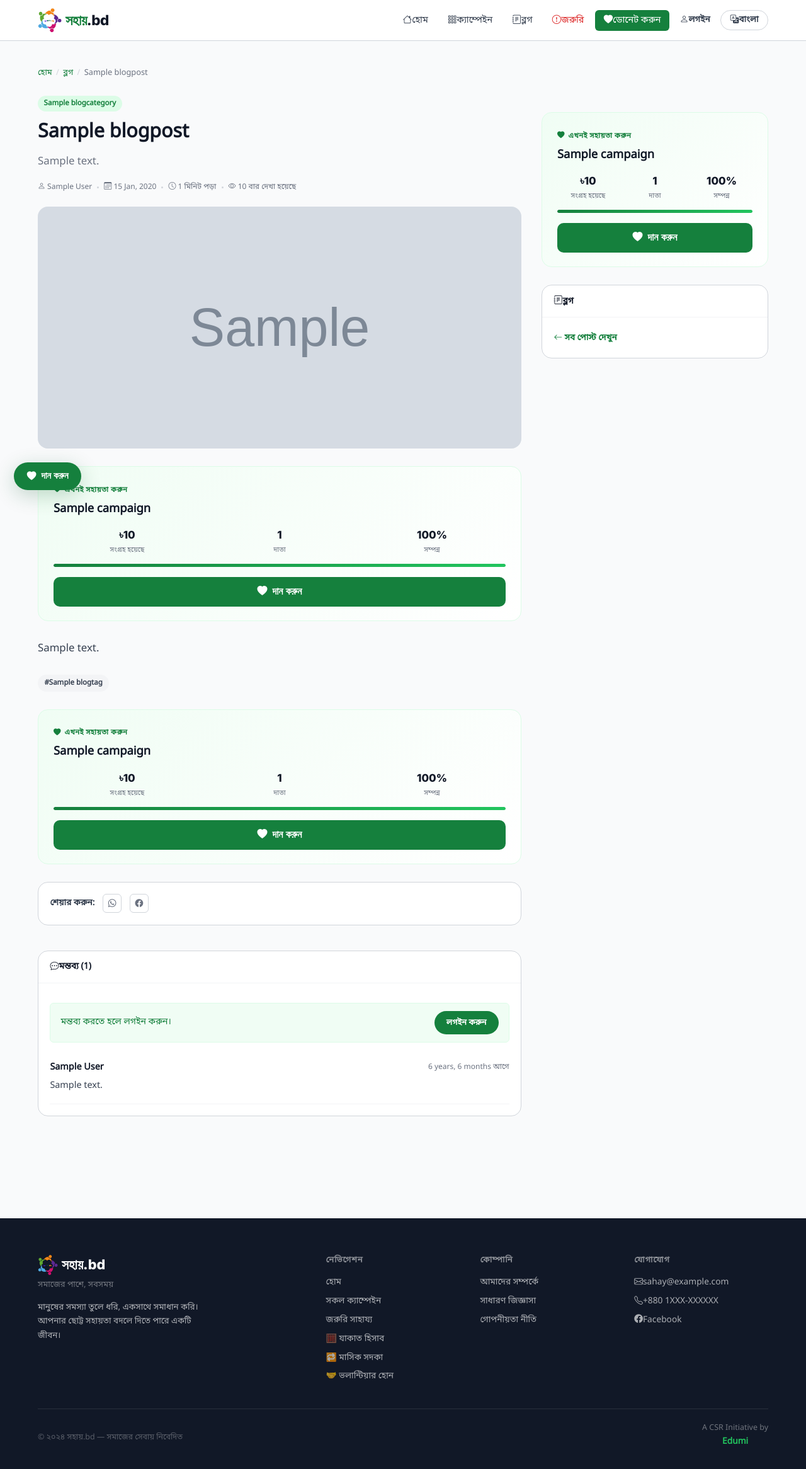
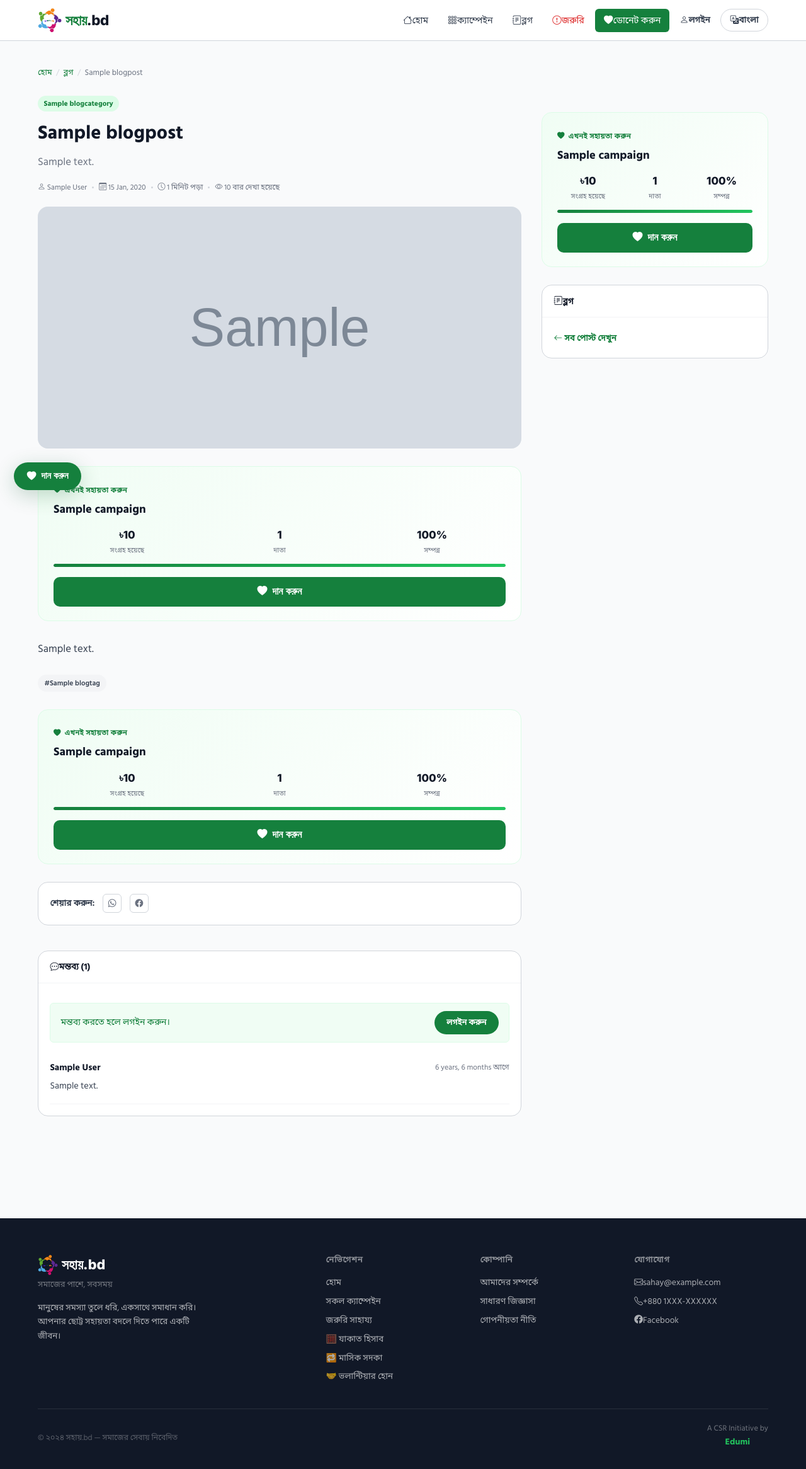
Before and after one commit to Mdmunnaa/SADKA, a Django app: a page that uses templates/base.html in a window 1280 px wide. Shown: the whole page at 63% size. Run offline with Django 5.2, Linux system fonts and the light colour scheme; tables that the repository leaves empty hold one stand-in row (values such as "Sample post"); grey boxes marked "Sample" are stand-in pictures; some libraries are stand-ins or nearby versions.

Commit message:
Add files via upload

```diff
--- a/static/css/main.css
+++ b/static/css/main.css
@@ -62,7 +62,7 @@
 }
 
 body {
-  font-family: 'Noto Sans Bengali', 'Hind Siliguri', 'Inter', sans-serif;
+  font-family: 'Hind Siliguri', 'Noto Sans Bengali', 'Inter', sans-serif;
   background: var(--gray-50);
   color: var(--gray-900);
   line-height: 1.65;
@@ -155,7 +155,7 @@ a { text-decoration: none; color: inherit; }
   cursor: pointer;
   transition: all .15s;
   white-space: nowrap;
-  font-family: 'Noto Sans Bengali', 'Hind Siliguri', 'Inter', sans-serif;
+  font-family: 'Hind Siliguri', 'Noto Sans Bengali', 'Inter', sans-serif;
 }
 .lang-switch-btn:hover { border-color: var(--green-500); color: var(--green-700); background: var(--green-50); }
 
@@ -964,7 +964,7 @@ a { text-decoration: none; color: inherit; }
   border: 1.5px solid var(--gray-300);
   border-radius: var(--radius-sm);
   font-size: .92rem;
-  font-family: 'Noto Sans Bengali', 'Hind Siliguri', sans-serif;
+  font-family: 'Hind Siliguri', 'Noto Sans Bengali', sans-serif;
   background: var(--white);
   color: var(--gray-900);
   transition: border-color .15s, box-shadow .15s;
@@ -1088,7 +1088,7 @@ textarea::placeholder {
   border: 1.5px solid var(--gray-300);
   border-radius: var(--radius-sm);
   font-size: .88rem;
-  font-family: 'Noto Sans Bengali', 'Hind Siliguri', sans-serif;
+  font-family: 'Hind Siliguri', 'Noto Sans Bengali', sans-serif;
   outline: none;
   transition: border-color .15s;
   background: var(--white);
@@ -1201,7 +1201,7 @@ textarea::placeholder {
    ════════════════════════════ */
 
 /* Meta row (date · reading time · author) */
-.blog-meta-row { display:flex; align-items:center; gap:.5rem; flex-wrap:wrap; font-size:.75rem; color:var(--gray-500); font-family:'Noto Sans Bengali', 'Hind Siliguri', 'Inter', sans-serif; }
+.blog-meta-row { display:flex; align-items:center; gap:.5rem; flex-wrap:wrap; font-size:.75rem; color:var(--gray-500); font-family:'Hind Siliguri', 'Noto Sans Bengali', 'Inter', sans-serif; }
 .blog-meta-row .dot { width:3px; height:3px; border-radius:50%; background:var(--gray-300); flex-shrink:0; }
 
 /* Category / tag pills */
@@ -1212,12 +1212,12 @@ textarea::placeholder {
 /* Hero image + header (detail page) */
 .blog-hero-img { width:100%; border-radius:var(--radius-lg); overflow:hidden; aspect-ratio:16/8; margin-bottom:1.5rem; background:var(--gray-100); }
 .blog-hero-img img { width:100%; height:100%; object-fit:cover; }
-.blog-title { font-family:'Noto Sans Bengali', 'Hind Siliguri', 'Inter', sans-serif; font-size:1.9rem; font-weight:800; color:var(--gray-900); line-height:1.35; margin-bottom:.75rem; }
-.blog-excerpt { font-family:'Noto Sans Bengali', 'Hind Siliguri', 'Inter', sans-serif; font-size:1.05rem; color:var(--gray-500); line-height:1.7; margin-bottom:1rem; }
+.blog-title { font-family:'Hind Siliguri', 'Noto Sans Bengali', 'Inter', sans-serif; font-size:1.9rem; font-weight:800; color:var(--gray-900); line-height:1.35; margin-bottom:.75rem; }
+.blog-excerpt { font-family:'Hind Siliguri', 'Noto Sans Bengali', 'Inter', sans-serif; font-size:1.05rem; color:var(--gray-500); line-height:1.7; margin-bottom:1rem; }
 
 /* Rich text content (CKEditor output) */
 .blog-content {
-  font-family: 'Noto Sans Bengali', 'Hind Siliguri', 'Inter', sans-serif;
+  font-family: 'Hind Siliguri', 'Noto Sans Bengali', 'Inter', sans-serif;
   font-size: 1.05rem;
   line-height: 1.95;
   color: var(--gray-700);
```
